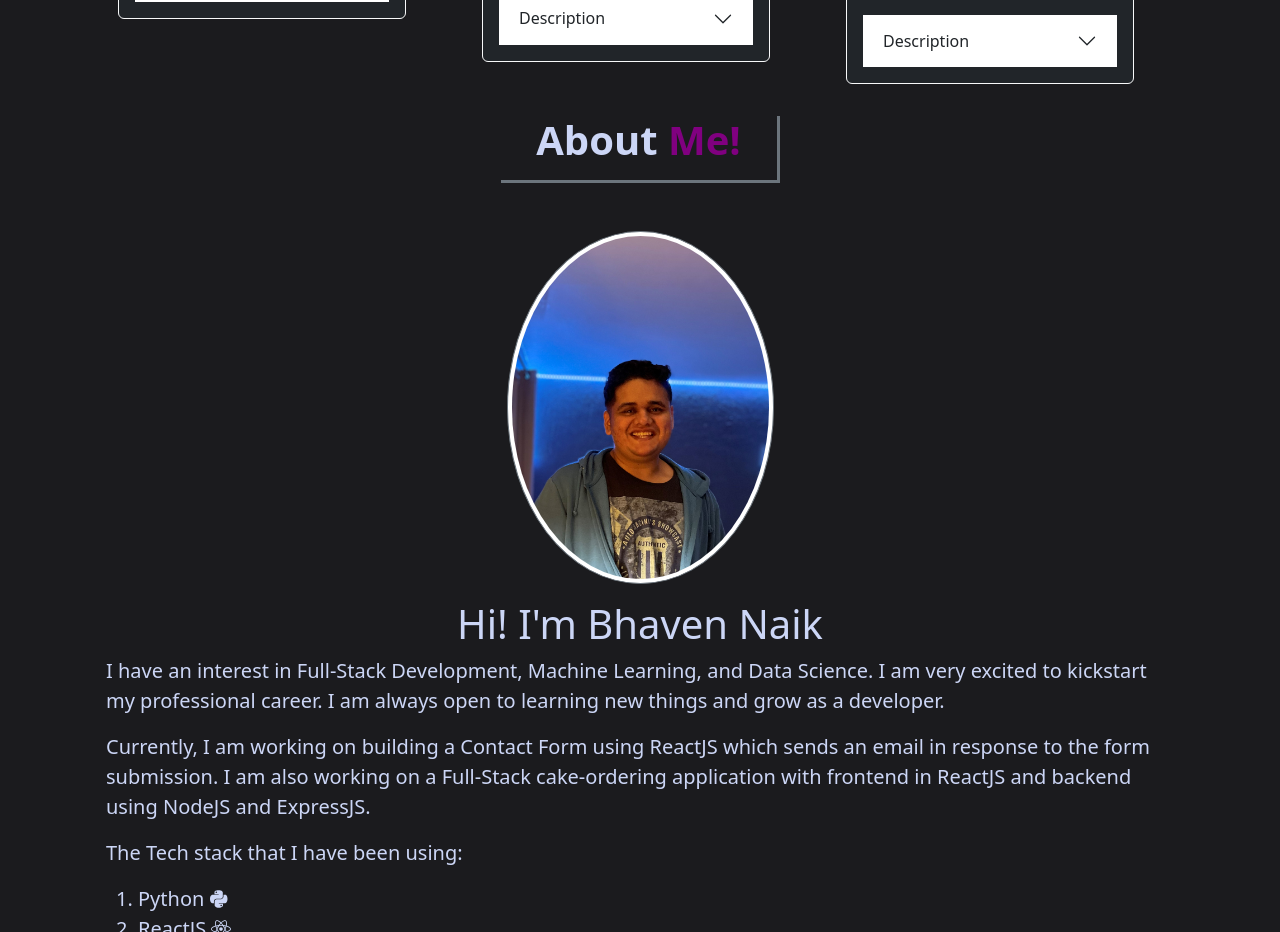
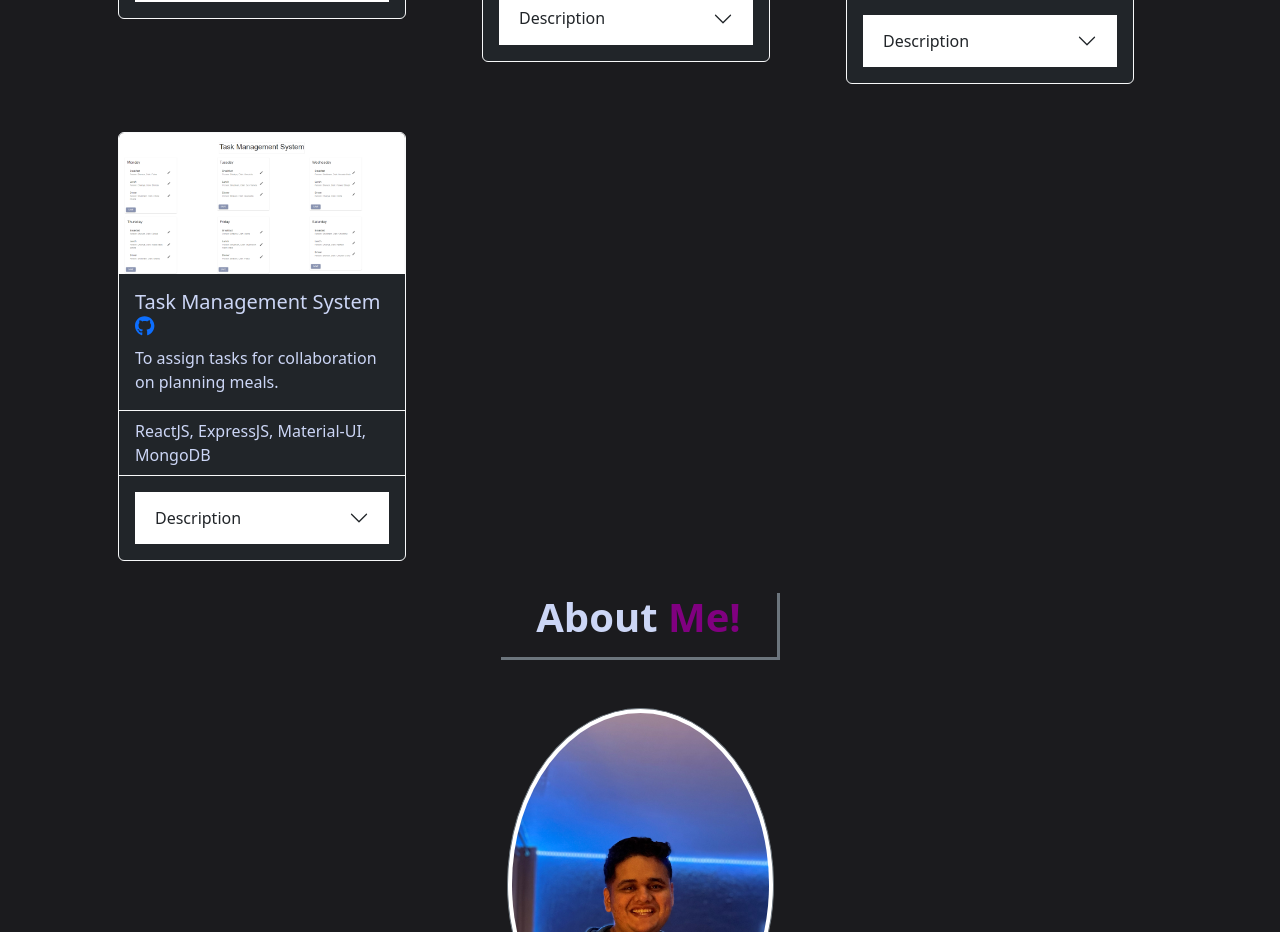
Before and after one commit to bhaven123/my-react-portfolio, a React (Create React App) app: page / in a window 1280 px wide. Shown: the part 1900-2832 px from the top of the page. Built offline with nearby package versions, Linux system fonts and the light colour scheme.

Commit message:
added new project

```diff
--- a/src/components/pages/Work.js
+++ b/src/components/pages/Work.js
@@ -2,6 +2,7 @@ import portfolio from "../../assets/portfolio.png";
 import drImage from "../../assets/dr.png";
 import ganImage from "../../assets/gans.png";
 import irisImage from "../../assets/iris.png";
+import taskImage from "../../assets/task.png";
 import contactFormImage from "../../assets/contactform.png";
 import modelDeployImage from "../../assets/modeldemo.png";
 import { faGithub } from "@fortawesome/free-brands-svg-icons";
@@ -383,6 +384,67 @@ const Work = () => {
               </Card.Body>
             </Card>
           </Col>
+
+          <Col>
+            <Card border="light" bg="dark" style={{ width: "18rem" }}>
+              <Card.Img variant="top" src={taskImage} />
+              <Card.Body>
+                <Card.Title>
+                  Task Management System{" "}
+                  <Card.Link
+                    href="https://github.com/bhaven123/Task-App"
+                    target="_blank"
+                    rel="noreferrer"
+                  >
+                    <FontAwesomeIcon icon={faGithub} />
+                  </Card.Link>
+                </Card.Title>
+                <Card.Text>
+                  To assign tasks for collaboration on planning meals.
+                </Card.Text>
+              </Card.Body>
+              <ListGroup className="list-group-flush">
+                <ListGroup.Item
+                  variant="dark"
+                  className="bg-dark"
+                  style={{ color: "#ccd6f6" }}
+                >
+                  ReactJS, ExpressJS, Material-UI, MongoDB
+                </ListGroup.Item>
+              </ListGroup>
+              <Card.Body>
+                <Accordion flush>
+                  <Accordion.Item eventKey="0">
+                    <Accordion.Header>Description</Accordion.Header>
+                    <Accordion.Body>
+                      <ListGroup>
+                        <ListGroup.Item
+                          className="bg-dark"
+                          style={{ color: "#ccd6f6" }}
+                        >
+                          Developed a task management system to assign and plan
+                          meals with housemates.
+                        </ListGroup.Item>
+                        <ListGroup.Item
+                          className="bg-dark"
+                          style={{ color: "#ccd6f6" }}
+                        >
+                          Created the front end using ReactJS and MUI.
+                        </ListGroup.Item>
+                        <ListGroup.Item
+                          className="bg-dark"
+                          style={{ color: "#ccd6f6" }}
+                        >
+                          Developed the backend server using ExpressJS that
+                          connects to MongoDB.
+                        </ListGroup.Item>
+                      </ListGroup>
+                    </Accordion.Body>
+                  </Accordion.Item>
+                </Accordion>
+              </Card.Body>
+            </Card>
+          </Col>
         </Row>
       </Container>
     </Container>
```
Also changed, not shown: src/assets/task.png (added).
